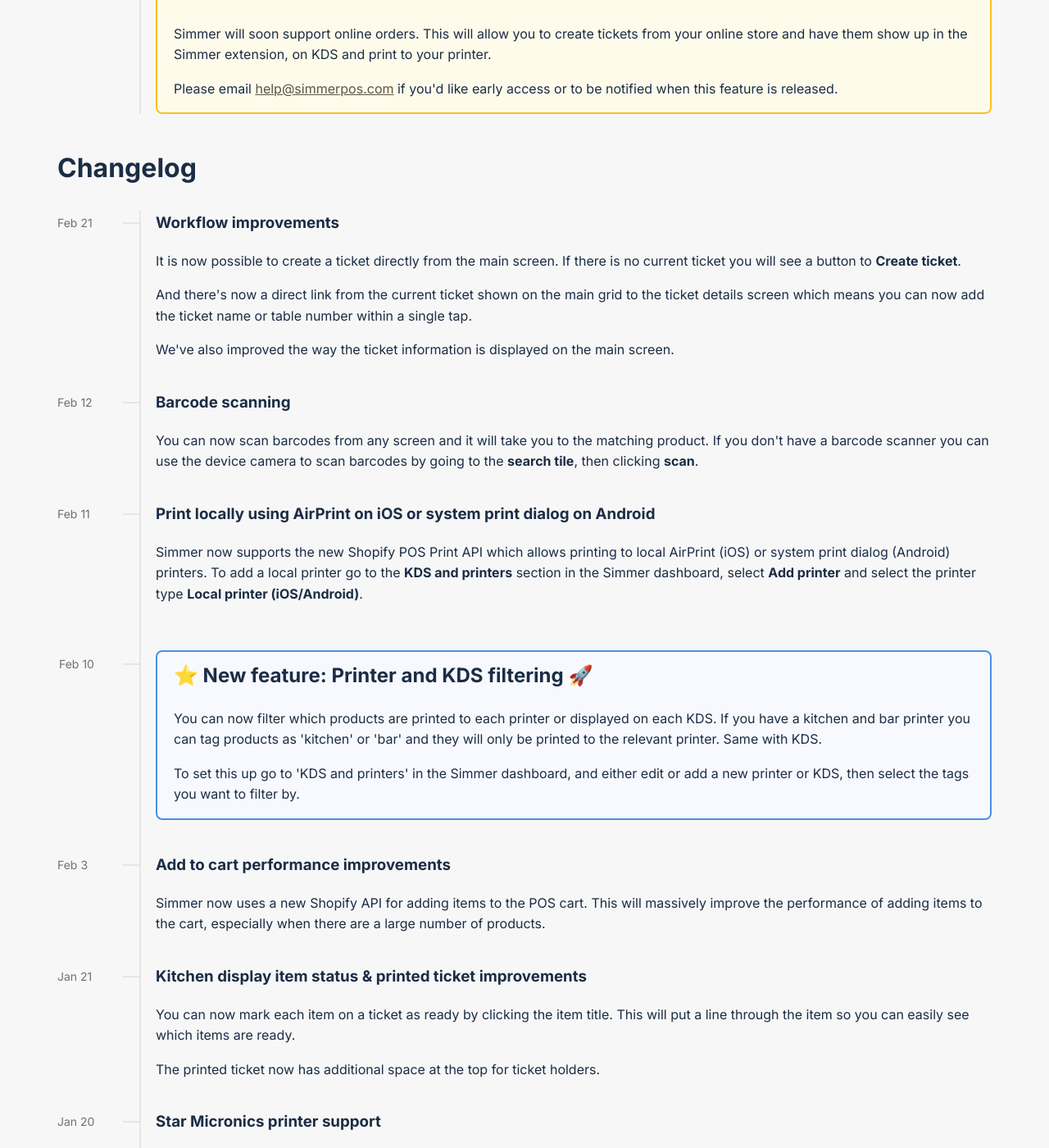
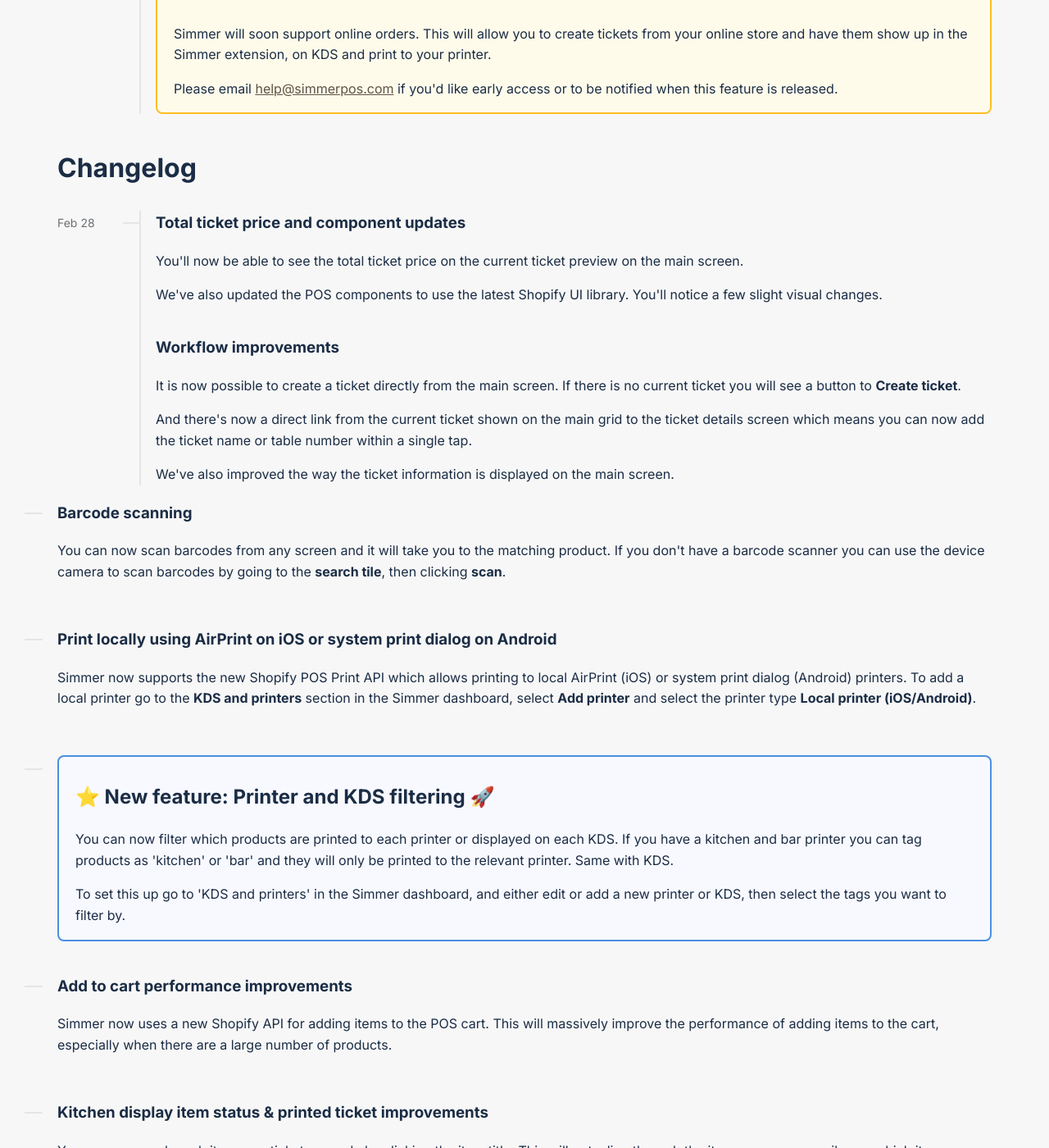
Before and after one commit to Pixel-Nova-Apps/simmerpos.com, a Jekyll site: the page built from _pages/changelog.md, in a window 1280 px wide and 1400 px high, scrolled down 253 px. Shown: the whole window at 82% size. Built offline with Jekyll 4.4.1, drawn with Linux system fonts in a browser that asks for light colours; some of the changed text lies outside the part shown.

Commit message:
system status and change log

```diff
--- a/_includes/footer.html
+++ b/_includes/footer.html
@@ -3,6 +3,7 @@
 		<nav class="footer-nav">
 			<ul>
 				<li><a href="{{ '/support' | relative_url }}">Support</a></li>
+				<li><a href="https://stats.uptimerobot.com/Am99bDVeb0">System status</a></li>
 				<li><a href="{{ '/faqs' | relative_url }}">FAQs</a></li>
 				<li><a href="{{ '/changelog' | relative_url }}">Changelog</a></li>
 				<li><a href="{{ '/blog' | relative_url }}">Blog</a></li>
--- a/_pages/changelog.md
+++ b/_pages/changelog.md
@@ -25,6 +25,16 @@ include_in_header: true
 
 
 <div class="changelog-item">
+
+  <div class="date">Feb 28</div>
+  <h3>Total ticket price and component updates</h3>
+
+  <p>You'll now be able to see the total ticket price on the current ticket preview on the main screen.</p>
+
+  <p>We've also updated the POS components to use the latest Shopify UI library. You'll notice a few slight visual changes.</p>
+
+  </div>
+
   <div class="date">Feb 21</div>
   <h3>Workflow improvements</h3>
 
```
